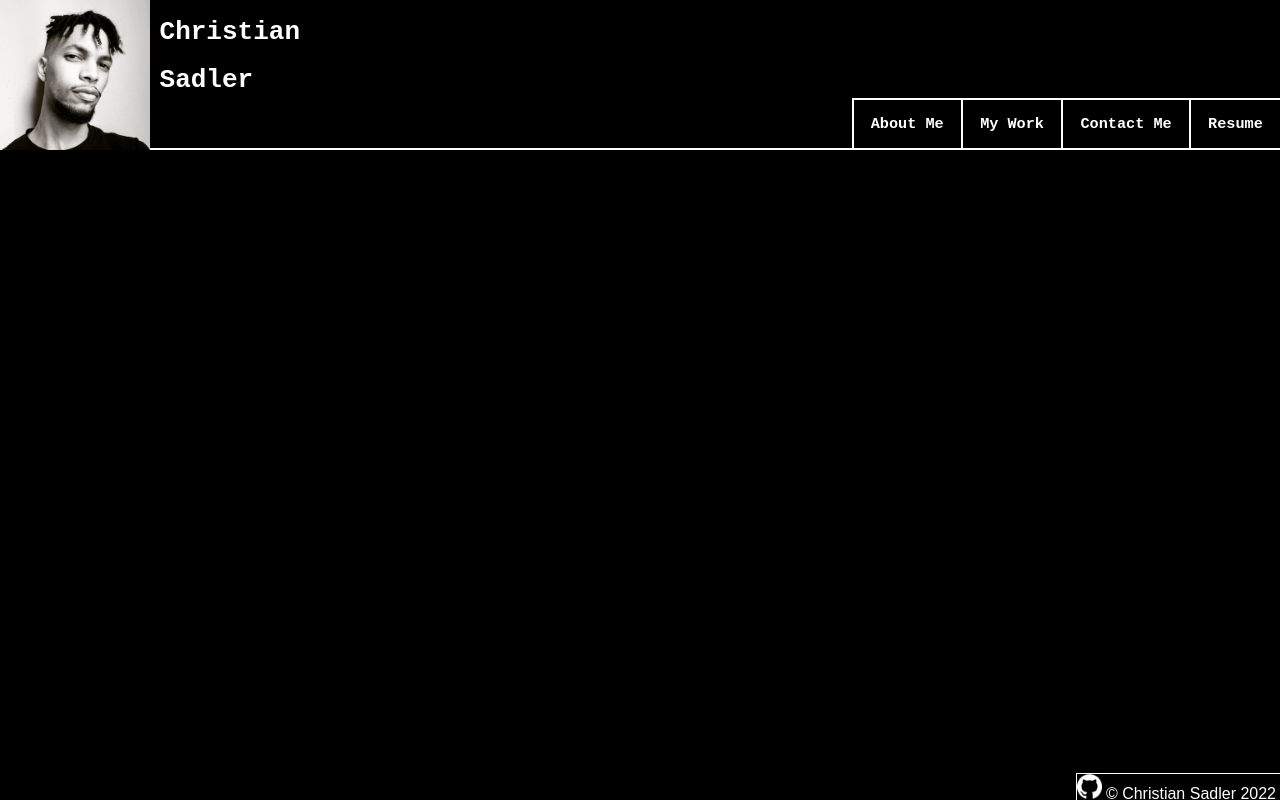
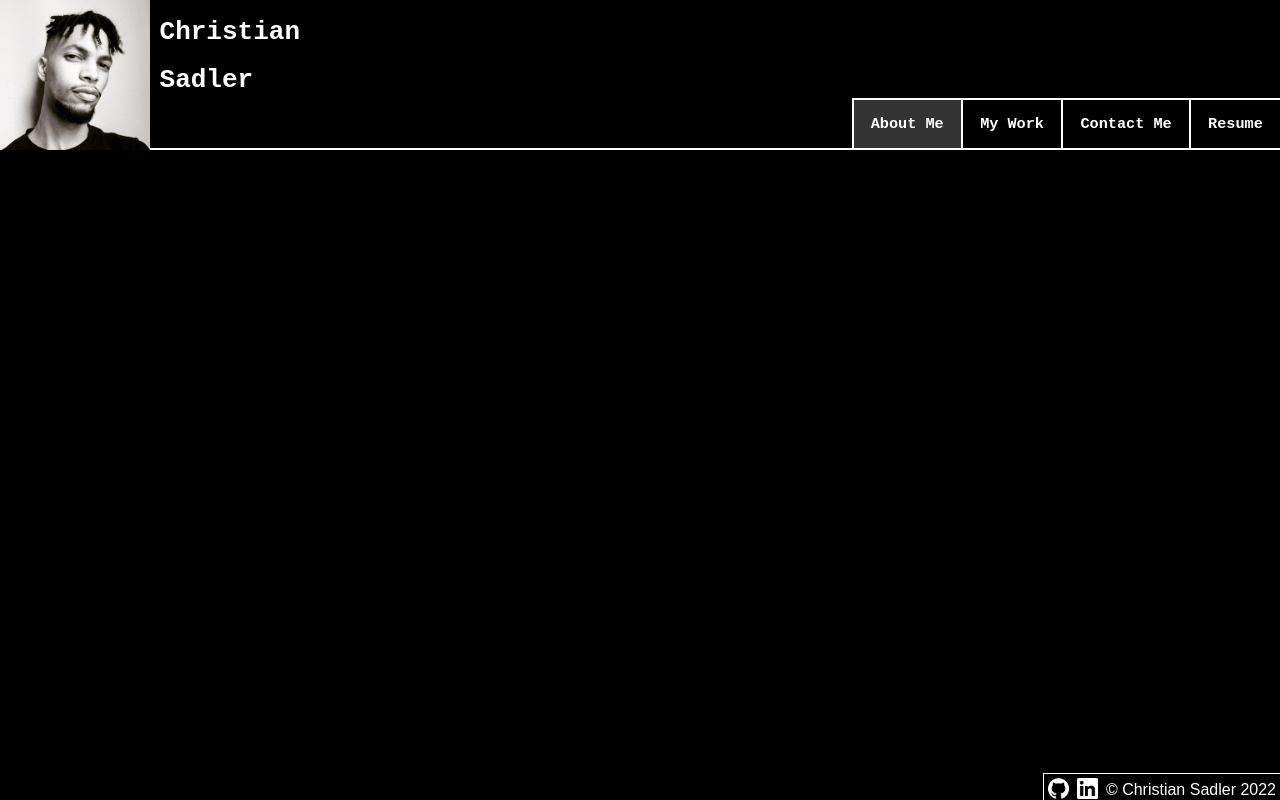
Before and after one commit to Chrisaeus/React-Portfolio, a React (Create React App) app: page / in a window 1280 px wide. Built offline with nearby package versions, Linux system fonts and the light colour scheme.

Commit message:
Added linkedin button to footer, configured navigation buttons to highlight and affect currentPage usestate

```diff
--- a/src/App.js
+++ b/src/App.js
@@ -1,19 +1,41 @@
 import React, { useState } from 'react';
 import Header from './components/Header';
 import Footer from './components/Footer';
+import AboutMe from './components/pages/AboutMe';
+import Portfolio from './components/pages/Portfolio';
+import Contact from './components/pages/Contact';
+import Resume from './components/pages/Resume';
 
 // import logo from './logo.svg';
 // import './App.css';
 
 function App() {
-  const [currentPage, setCurrentPage] = useState('aboutMe');
+  const [currentPage, setCurrentPage] = useState('AboutMe');
+
+  const renderPage = () => {
+    if (currentPage === 'AboutMe') {
+      return <AboutMe />;
+    }
+    if (currentPage === 'Portfolio') {
+      return <Portfolio />;
+    }
+    if (currentPage === 'Contact') {
+      return <Contact />;
+    }
+    if (currentPage === 'Resume') {
+      return <Resume />;
+    }
+  };
+
+  const handlePageChange = (page) => setCurrentPage(page);
 
   return (
-    <div>
-      <Header />
+    <>
+      <Header currentPage={currentPage} handlePageChange={handlePageChange} />
+
       <Footer />
-    </div>
+    </>
   );
-}
+};
 
 export default App;
--- a/src/components/Footer.js
+++ b/src/components/Footer.js
@@ -1,14 +1,15 @@
 import React from 'react';
 
 import gitHub from '../assets/images/GitHub-Mark-Light-120px-plus.png';
+import linkedIn from '../assets/images/In-White-128@2x.png'
 
 export default function Footer() {
 
     return (
         <footer>
             <a href=""><img src={gitHub} alt=""/></a>
+            <a href=""><img src={linkedIn} alt=""/></a>
             <p id="footer">
-                <a href=""></a>
                 &copy; Christian Sadler 2022
             </p>
         </footer>
--- a/src/components/Header.js
+++ b/src/components/Header.js
@@ -3,7 +3,7 @@ import headshot from '../assets/images/headshot.jpeg';
 
 import Navigation from './Navigation';
 
-function Header() {
+function Header({ currentPage, handlePageChange }) {
   return (
     <header>
         <div className="headerMain">
@@ -17,7 +17,7 @@ function Header() {
                 </div>
             </figure>
         </div>
-        <Navigation />
+        <Navigation currentPage={currentPage} handlePageChange={handlePageChange} />
     </header>
   );
 };
--- a/src/components/Navigation.js
+++ b/src/components/Navigation.js
@@ -1,13 +1,25 @@
 import React from 'react';
 
-export default function Navigation() {
+export default function Navigation({ currentPage, handlePageChange }) {
     return (
         <nav>
             <ul>
-                <a href="#aboutMeScroll" id="navAbout"><li><h3>About Me</h3></li></a>
-                <a href="#myWorkScroll" id="navWork"><li><h3>My Work</h3></li></a>
-                <a href="#contactMeScroll" id="navContact"><li><h3>Contact Me</h3></li></a>
-                <a href="#resume" id="navResume"><li><h3>Resume</h3></li></a>
+                <a href="#aboutMe" id="navAbout"
+                    onClick={() => handlePageChange('AboutMe')}
+                    className={currentPage === 'AboutMe' ? 'currentPage' : ''}
+                ><li><h3>About Me</h3></li></a>
+                <a href="#portfolio" id="navWork"
+                    onClick={() => handlePageChange('Portfolio')}
+                    className={currentPage === 'Portfolio' ? 'currentPage' : ''}
+                ><li><h3>My Work</h3></li></a>
+                <a href="#contact" id="navContact"
+                    onClick={() => handlePageChange('Contact')}
+                    className={currentPage === 'Contact' ? 'currentPage' : ''}
+                ><li><h3>Contact Me</h3></li></a>
+                <a href="#resume" id="navResume"
+                    onClick={() => handlePageChange('Resume')}
+                    className={currentPage === 'Resume' ? 'currentPage' : ''}
+                ><li><h3>Resume</h3></li></a>
             </ul>
         </nav>
     );
--- /dev/null
+++ b/src/components/pages/AboutMe.js
@@ -0,0 +1,5 @@
+import React from 'react';
+
+export default function AboutMe() {
+
+};
--- a/src/index.css
+++ b/src/index.css
@@ -94,7 +94,7 @@ background-color: black;
 }
 
 /* Nav hover behavior */
-nav a:hover {
+nav a:hover, nav a.currentPage {
 background-color: #333;
 }
 
@@ -323,11 +323,17 @@ height: 27px;
 #footer {
   margin: 0 0 4px 0;
   display:inline-block;
-  padding: 4px;
+  padding: 0 4px;
+  overflow: auto;
 }
 
 footer img {
-  height: 25px;
+  height: 21px;
+  margin: 4px 0;
+}
+
+footer a {
+  margin: 0 4px;
 }
 
 /* Shuffle screen at different sizes */
```
Also changed, not shown: src/assets/images/In-White-128@2x.png (added), src/components/pages/Contact.js (added), src/components/pages/Portfolio.js (added), src/components/pages/Resume.js (added).
